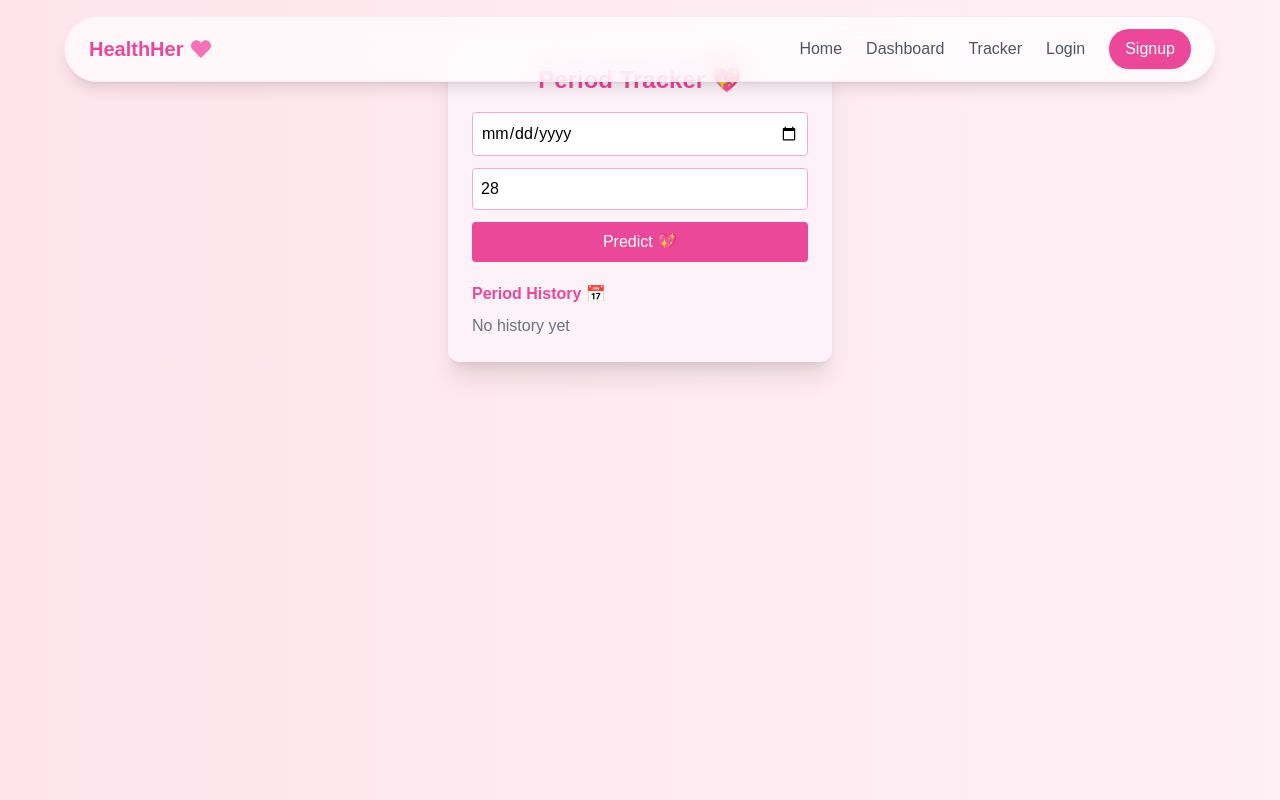
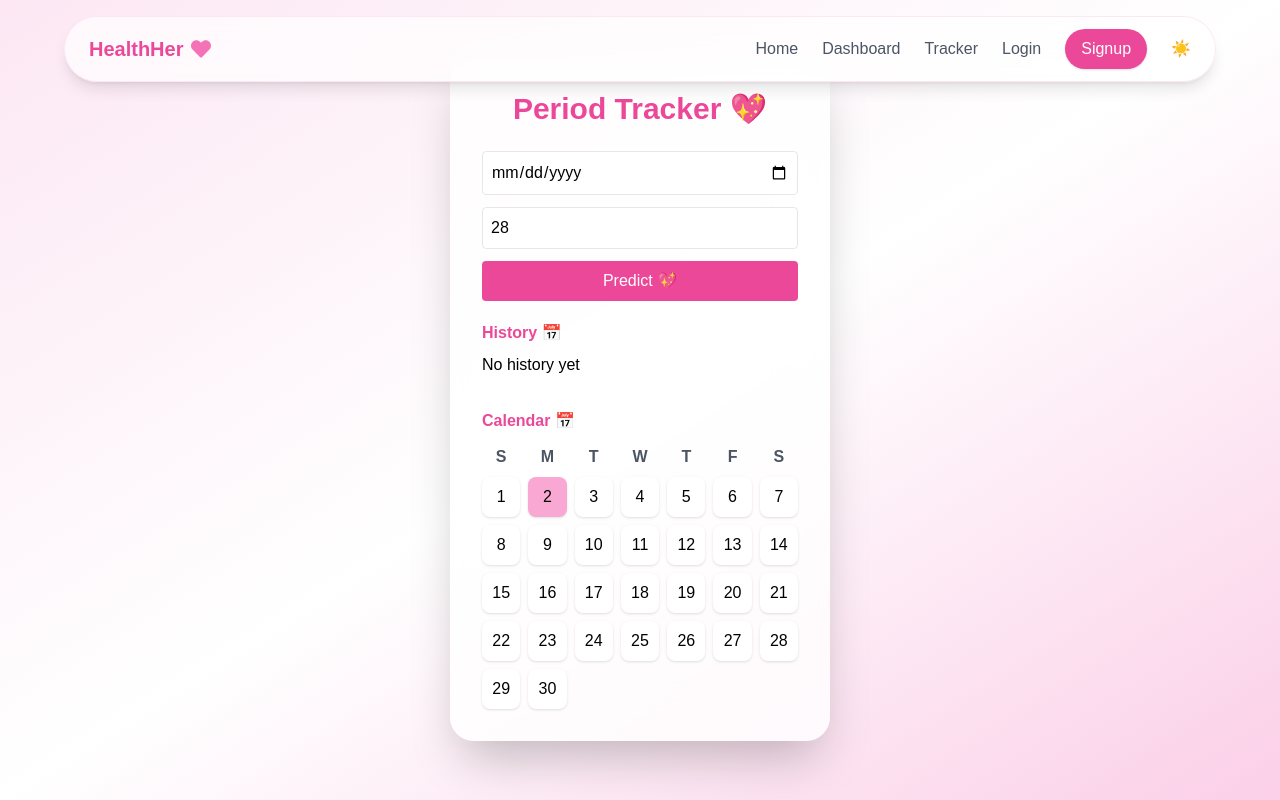
Before and after one commit to Saakshii-Singh/HealthHer, a React (Vite) app in the folder client/: page /tracker in a window 1280 px wide. Built offline with nearby package versions, Linux system fonts and the light colour scheme.

Commit message:
slider image addeed

```diff
--- a/client/src/components/Navbar.jsx
+++ b/client/src/components/Navbar.jsx
@@ -1,11 +1,26 @@
 import React from "react";
 import { Link, useNavigate } from "react-router-dom";
 import { FaHeart, FaUserCircle } from "react-icons/fa";
+import { useState, useEffect } from "react";
+
 
 export default function Navbar() {
   const navigate = useNavigate();
   const user = JSON.parse(localStorage.getItem("userInfo"));
 
+const [darkMode, setDarkMode] = useState(
+  localStorage.getItem("theme")==="dark"
+);
+
+useEffect(()=>{
+  if(darkMode){
+    document.documentElement.classList.add("dark");
+    localStorage.setItem("theme","dark");
+  }else{
+    document.documentElement.classList.remove("dark");
+    localStorage.setItem("theme","light");
+  }
+},[darkMode]);
   return (
     <nav className="fixed top-4 left-1/2 -translate-x-1/2 w-[92%] max-w-6xl z-50
     bg-white/70 backdrop-blur-lg shadow-lg rounded-full px-6 py-3 flex justify-between items-center border border-pink-100">
@@ -66,6 +81,11 @@ export default function Navbar() {
             </Link>
           </>
         )}
+        <button
+        onClick={()=>setDarkMode(!darkMode)}
+        className="hover:text-pink-500 transition"        >
+           {darkMode ? "🌙" : "☀️"}
+        </button>
       </div>
     </nav>
   );
--- /dev/null
+++ b/client/src/components/Slider.jsx
@@ -0,0 +1,82 @@
+import { useState,useEffect } from "react";
+
+const images = [
+  "https://img.freepik.com/free-vector/flat-woman-mark-date-menstruation-period-menstrual-calendar_88138-958.jpg",
+  "https://img.freepik.com/free-vector/menstrual-calendar-concept-illustration_52683-45603.jpg",
+  "https://img.freepik.com/free-vector/menstrual-calendar-concept_23-2148653246.jpg"
+];
+
+function Slider() {
+  const [current,setCurrent]=useState(0);
+
+  useEffect(()=>{
+    const interval = setInterval(() => {
+      nextSlide();
+    }, 3000);
+
+    return () => clearInterval(interval);
+  },[current]);
+
+  const nextSlide=()=>{
+    setCurrent((prev)=>(prev+1)%images.length);
+  };
+
+  const prevSlide=()=>{
+    setCurrent((prev)=>(prev-1+images.length)%images.length);
+  }
+
+  let startX=0;
+  const handleTouchStart=(e)=>{
+    startX=e.touches[0].clientX;
+  };
+
+  const handleTouchEnd=(e)=>{
+    const endX=e.changedTouches[0].clientX;
+
+    if(startX-endX>50)nextSlide();
+    if(endX-startX>50)prevSlide();
+  };
+
+  return(
+    <div
+    className="relative w-[320px] md:w-[420x]"
+    onTouchStart={handleTouchStart}
+    onTouchEnd={handleTouchEnd}
+    >
+
+      <div className="bg-white/60 backdrop-blur-lg p-6 rounded-3xl shadow-2xl border border-pink-100">
+        <div className="overflow-hidden rounded-2xl">
+          <img
+            src={images[current]}
+            alt="slider"
+            className="w-full h-[250px] object-cover transition duration-500"
+          />
+        </div>
+
+        <div className="flex justify-center mt-4 gap-2">
+          {images.map((_,index)=>(
+            <div
+              key={index}
+              onClick={()=>setCurrent(index)}
+              className={`w-2 h-2 rounded-full cursor-pointer ${current===index?"bg-pink-500 scale-125":"bg-gray-300"}`}
+              />
+          ))}
+      </div>
+    </div>
+          <button
+            onClick={prevSlide}
+            className="absolute top-1/2 left-[-15px] transform -translate-y-1/2 bg-white shadow p-2 rounded-full hover:bg-pink-100">
+            ◀
+          </button>
+
+            <button
+            onClick={nextSlide}
+            className="absolute top-1/2 right-[-15px] transform -translate-y-1/2 bg-white shadow p-2 rounded-full hover:bg-pink-100"
+            >
+              ▶
+            </button>
+    </div>
+  );
+}
+
+export default Slider;
--- a/client/src/pages/Home.jsx
+++ b/client/src/pages/Home.jsx
@@ -1,7 +1,9 @@
 import React from "react";
+import Slider from "../components/Slider";
 import { useNavigate } from "react-router-dom";
 
 export default function Home() {
+  const navigate=useNavigate();
   return (
     <div className="bg-gradient-to-br from-pink-50 via-white to-pink-100 min-h-screen">
 
@@ -26,32 +28,32 @@ export default function Home() {
           </p>
 
           <div className="mt-8">
-            <button className="bg-pink-500 text-white px-8 py-3 rounded-full shadow-lg hover:bg-pink-600 text-lg">
-              Start Tracking 💖
+            <button
+            onClick={()=>navigate("/racker")}
+            className="bg-pink-500 text-white px-8 py-3 rounded-full shadow-lg hover:bg-pink-600 text-lg">
+              Start Tracking
             </button>
           </div>
         </div>
 
-        {/* RIGHT IMAGE */}
+        {/* RIGHT SIDE (SLIDER + FLOAT CARDS) */}
         <div className="relative mt-12 md:mt-0">
-          <div className="bg-white/60 backdrop-blur-lg p-8 rounded-[2rem] shadow-2xl border border-pink-100">
-            <img
-              src="https://img.freepik.com/free-vector/flat-woman-mark-date-menstruation-period-menstrual-calendar_88138-958.jpg"
-              alt="period tracker"
-              className="w-[320px] md:w-[400px] rounded-2xl"
-            />
-          </div>
 
-          {/* FLOAT CARDS */}
-          <div className="absolute -left-10 top-10 bg-white p-4 rounded-2xl shadow-lg">
+          {/* SLIDER replaces image */}
+          <Slider />
+
+          {/* FLOAT CARD 1 */}
+          <div className="absolute -left-10 top-10 bg-white p-4 rounded-2xl shadow-lg z-10">
             <p className="text-sm text-gray-500">Period in</p>
             <p className="font-bold text-pink-500">5 days</p>
           </div>
 
-          <div className="absolute -right-10 bottom-10 bg-white p-4 rounded-2xl shadow-lg">
+          {/* FLOAT CARD 2 */}
+          <div className="absolute -right-10 bottom-10 bg-white p-4 rounded-2xl shadow-lg z-10">
             <p className="text-sm text-gray-500">Cycle Health</p>
             <p className="font-bold text-green-500">Normal</p>
           </div>
+
         </div>
       </section>
 
--- a/client/src/pages/PeriodTracker.jsx
+++ b/client/src/pages/PeriodTracker.jsx
@@ -9,7 +9,7 @@ function PeriodTracker() {
 
   const user = JSON.parse(localStorage.getItem("userInfo"));
 
-  console.log("User:", user);
+  const today = new Date().getDate();
 
   // 🔥 FETCH HISTORY
   useEffect(() => {
@@ -20,20 +20,55 @@ function PeriodTracker() {
         const { data } = await axios.get(
           `http://localhost:5000/api/period/${user._id}`
         );
-        console.log("History:", data);
         setHistory(data);
       } catch (error) {
-        console.error("Error fetching history:", error);
+        console.error(error);
       }
     };
 
     fetchData();
   }, [user]);
 
+  // 🔥 PERIOD LOGIC
+  const isPeriodDay = (day) => {
+    if (!lastDate) return false;
+
+    const last = new Date(lastDate);
+    const current = new Date(
+      last.getFullYear(),
+      last.getMonth(),
+      day
+    );
+
+    const diff = Math.floor(
+      (current - last) / (1000 * 60 * 60 * 24)
+    );
+
+    return diff >= 0 && diff % cycleLength < 5;
+  };
+
+  // 🔥 FERTILE LOGIC
+  const isFertileDay = (day) => {
+    if (!lastDate) return false;
+
+    const last = new Date(lastDate);
+    const current = new Date(
+      last.getFullYear(),
+      last.getMonth(),
+      day
+    );
+
+    const diff = Math.floor(
+      (current - last) / (1000 * 60 * 60 * 24)
+    );
+
+    return diff >= 12 && diff <= 16;
+  };
+
   // 🔥 CALCULATE + SAVE
   const calculatePeriod = async () => {
     if (!lastDate) {
-      alert("Please select a date");
+      alert("Select a date");
       return;
     }
 
@@ -48,102 +83,120 @@ function PeriodTracker() {
     const fertileEnd = new Date(last);
     fertileEnd.setDate(fertileEnd.getDate() + 16);
 
-    // ✅ SHOW RESULT
     setResults({
       nextPeriod: next.toDateString(),
       fertileWindow: `${fertileStart.toDateString()} - ${fertileEnd.toDateString()}`
     });
 
     try {
-      // ✅ SAVE TO BACKEND
-      const res = await axios.post(
-        "http://localhost:5000/api/period",
-        {
+      await axios.post("http://localhost:5000/api/period", {
         userId: user._id,
         lastDate,
-          cycleLength,
-        }
-      );
+        cycleLength
+      });
 
-      console.log("Saved:", res.data);
-
-      // ✅ REFRESH HISTORY
+      // refresh history
       const { data } = await axios.get(
         `http://localhost:5000/api/period/${user._id}`
       );
       setHistory(data);
 
     } catch (error) {
-      console.error("Error saving period:", error);
+      console.error(error);
     }
   };
 
 return (
-    <div className="flex justify-center mt-10">
-      <div className="bg-pink-50 p-6 rounded-xl shadow-xl w-96 text-center">
+  <div className="min-h-screen bg-gradient-to-br from-pink-100 via-white to-pink-200 flex justify-center items-center">
 
-        {/* TITLE */}
-        <h2 className="text-2xl font-bold text-pink-500 mb-4">
+    <div className="bg-white/80 backdrop-blur-xl p-8 rounded-3xl shadow-2xl w-[380px]">
+
+      <h2 className="text-3xl font-bold text-center text-pink-500 mb-6">
         Period Tracker 💖
       </h2>
 
-        {/* DATE INPUT */}
+
+        {/* INPUTS */}
         <input
           type="date"
-          className="border border-pink-300 p-2 mb-3 w-full rounded focus:outline-none focus:ring-2 focus:ring-pink-400"
+          className="border p-2 mb-3 w-full rounded"
           value={lastDate}
           onChange={(e) => setLastDate(e.target.value)}
         />
 
-        {/* CYCLE LENGTH */}
         <input
           type="number"
-          className="border border-pink-300 p-2 mb-3 w-full rounded focus:outline-none focus:ring-2 focus:ring-pink-400"
+          className="border p-2 mb-3 w-full rounded"
           value={cycleLength}
           onChange={(e) => setCycleLength(e.target.value)}
         />
 
-        {/* BUTTON */}
         <button
-          className="bg-pink-500 hover:bg-pink-600 transition text-white px-4 py-2 rounded w-full"
           onClick={calculatePeriod}
+          className="bg-pink-500 text-white px-4 py-2 rounded w-full"
         >
           Predict 💖
         </button>
 
         {/* RESULT */}
         {results && (
-          <div className="mt-4 text-left bg-white p-3 rounded shadow">
-            <p>
-              <strong>📅 Next Period:</strong> {results.nextPeriod}
-            </p>
-            <p>
-              <strong>🌸 Fertile Window:</strong> {results.fertileWindow}
-            </p>
+          <div className="mt-4 text-left">
+            <p>📅 Next Period: {results.nextPeriod}</p>
+            <p>🌸 Fertile Window: {results.fertileWindow}</p>
           </div>
         )}
 
         {/* HISTORY */}
         <div className="mt-5 text-left">
           <h3 className="font-bold text-pink-500 mb-2">
-            Period History 📅
+            History 📅
           </h3>
 
           {history.length === 0 ? (
-            <p className="text-gray-500">No history yet</p>
+            <p>No history yet</p>
           ) : (
             history.map((item, i) => (
-              <div
-                key={i}
-                className="bg-pink-100 p-2 mb-2 rounded"
-              >
-                <p>
-                  📅 {new Date(item.lastDate).toDateString()}
+              <p key={i}>
+                {new Date(item.lastDate).toDateString()} (Cycle: {item.cycleLength})
               </p>
-                <p>Cycle: {item.cycleLength} days</p>
-              </div>
             ))
           )}
+        </div>
+
+        {/* CALENDAR */}
+        <div className="mt-8">
+          <h3 className="text-pink-500 font-bold mb-3">
+            Calendar 📅
+          </h3>
+
+          <div className="grid grid-cols-7 gap-2 text-center">
+
+            {/* DAYS */}
+            {["S","M","T","W","T","F","S"].map((d) => (
+              <div key={d} className="font-bold text-gray-600">
+                {d}
+              </div>
+            ))}
+
+            {/* DATES */}
+            {Array.from({ length: 30 }, (_, i) => i + 1).map((day) => (
+              <div
+                key={day}
+                className={`p-2 rounded-lg shadow ${
+                  isPeriodDay(day)
+                    ? "bg-pink-500 text-white"
+                    : isFertileDay(day)
+                    ? "bg-pink-200"
+                    : day === today
+                    ? "bg-pink-300"
+                    : "bg-white"
+                }`}
+              >
+                {day}
+              </div>
+            ))}
+
+          </div>
         </div>
 
       </div>
--- a/client/tailwind.config.js
+++ b/client/tailwind.config.js
@@ -1,5 +1,6 @@
 /** @type {import('tailwindcss').Config} */
 export default {
+  darkMode:"class",
   content: [
     "./index.html",
     "./src/**/*.{js,jsx}",
```
Lines whose indentation alone changed are shown as unchanged.
